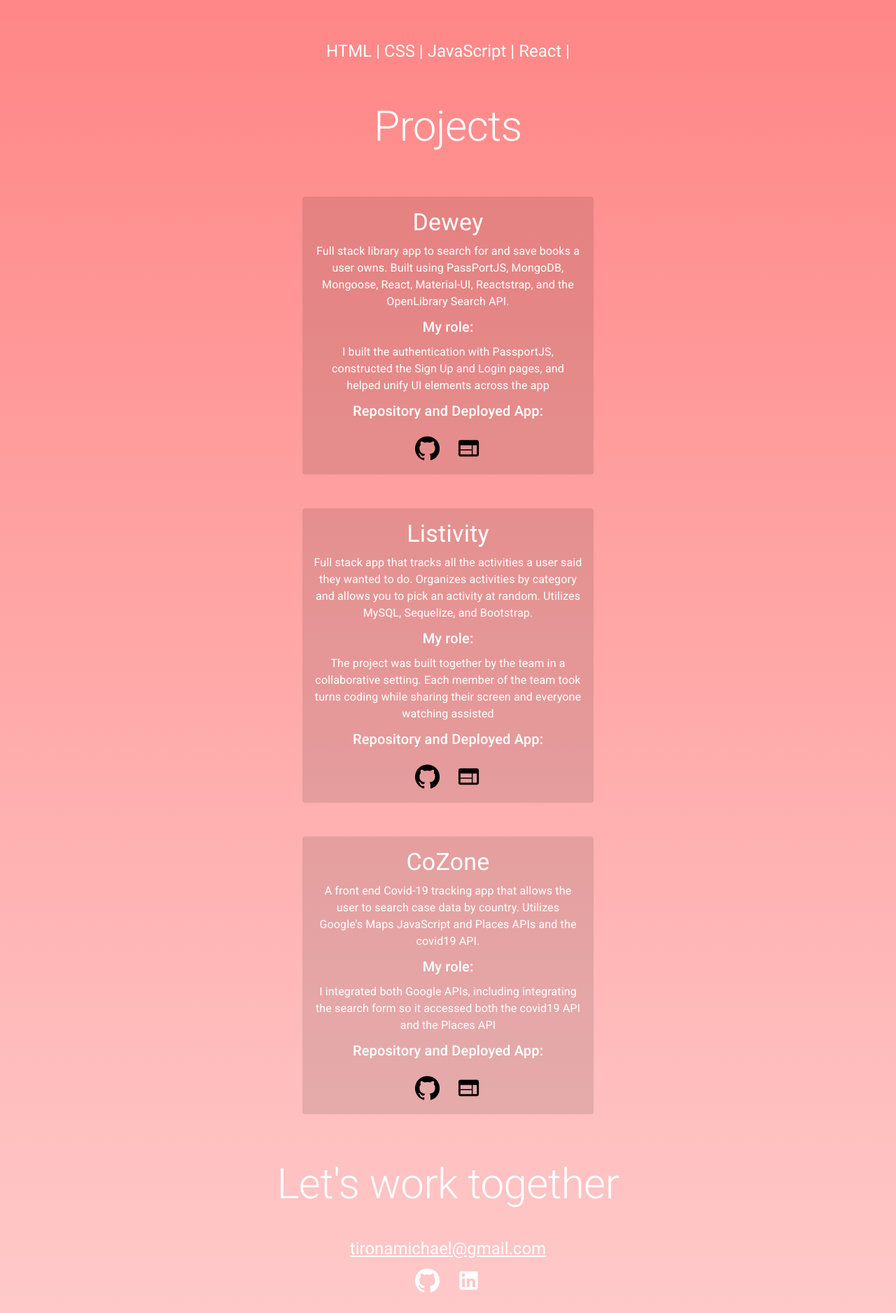
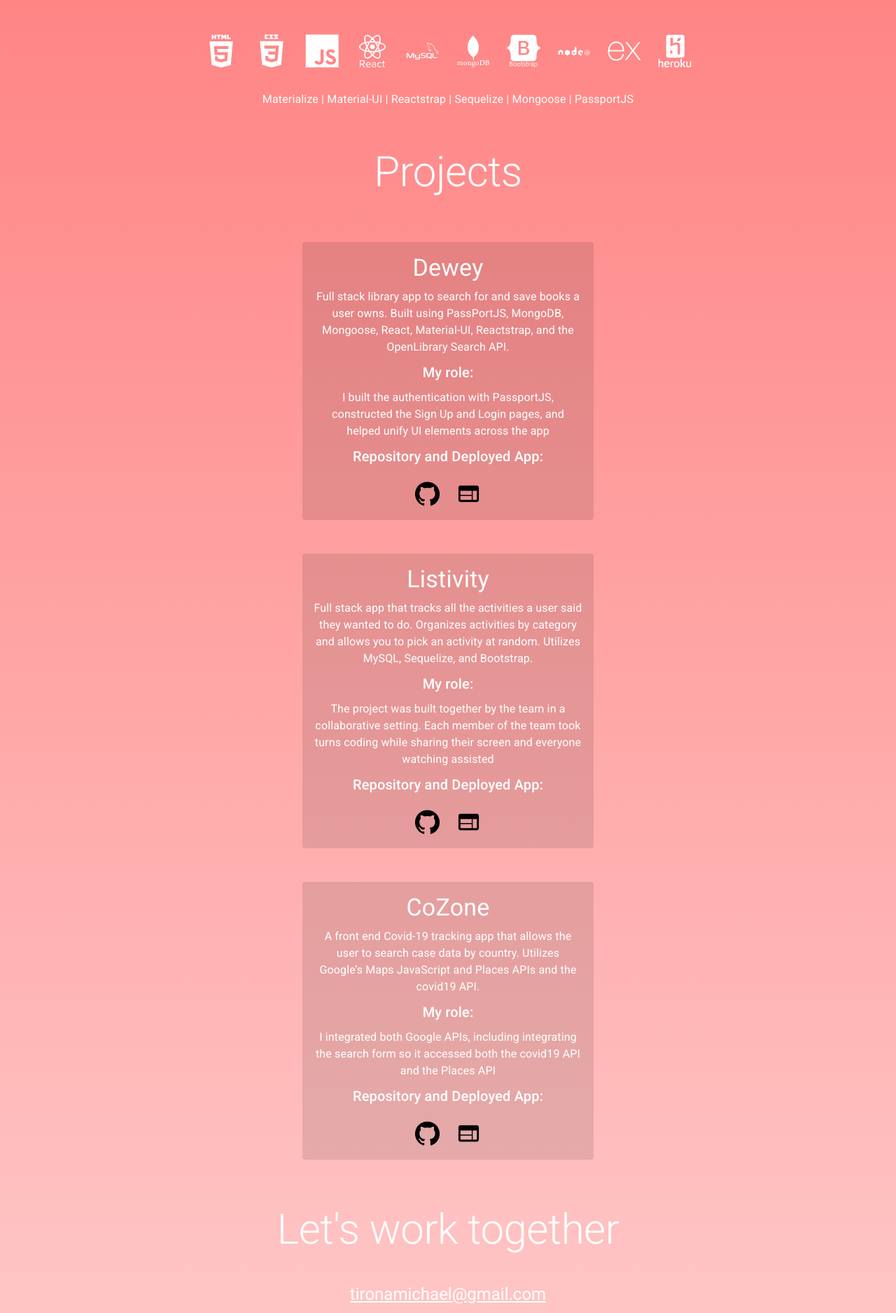
Before and after one commit to tironam/PortfolioReact, a React (Create React App) app: page / in a window 1280 px wide. Shown: the part 896-2772 px from the top of the page at 70% size. Built offline with nearby package versions, Linux system fonts and the light colour scheme.

Commit message:
Added upwork to contact and updated technology section

```diff
--- a/public/index.html
+++ b/public/index.html
@@ -8,6 +8,7 @@
       name="description"
       content="SoCal front end web developer"
     />
+    <link rel="stylesheet" href="https://cdn.jsdelivr.net/gh/konpa/devicon@master/devicon.min.css">
     <link rel="apple-touch-icon" href="%PUBLIC_URL%/logo192.png" />
     <!--
       manifest.json provides metadata used when your web app is installed on a
--- a/src/pages/About/About.js
+++ b/src/pages/About/About.js
@@ -20,6 +20,7 @@ import { IconButton } from '@material-ui/core'
 import "animate.css/animate.min.css"
 import ScrollAnimation from 'react-animate-on-scroll'
 import { FontAwesomeIcon } from '@fortawesome/react-fontawesome'
+import { html5 } from '@fortawesome/free-solid-svg-icons'
 
 const useStyles = makeStyles((theme) => ({
     root: {
@@ -55,7 +56,8 @@ const useStyles = makeStyles((theme) => ({
     },
     text: {
         margin: theme.spacing(2),
-        color: "white"
+        color: "white",
+        textAlign: "center"
     },
     title: {
         margin: theme.spacing(5),
@@ -72,6 +74,14 @@ const useStyles = makeStyles((theme) => ({
     iconBtn: {
         color: 'white',
         marginBottom: theme.spacing(5)
+    },
+    tech: {
+        color: "white",
+        margin: theme.spacing(3),
+        textAlign: "center"
+    },
+    contact: {
+        marginBottom: theme.spacing(7)
     }
 }))
 
@@ -116,14 +126,27 @@ const About = props => {
             alignItems="center"
             sm={12}>
             <ScrollAnimation animateIn="fadeIn" animateOut="fadeOut" delay="200">
-                <section id="projects"></section>
-                <Typography className={classes.title} variant="h2">
+                <section id="technology"></section>
+                <Typography className={classes.title} variant="h3">
                     Technologies
                  </Typography>
             </ScrollAnimation>
             <ScrollAnimation animateIn="fadeIn" animateOut="fadeOut" delay="200">
-                <Typography variant="h5" className={classes.text}>
-                    HTML | CSS | JavaScript | React |
+                <Typography variant="h3" className={classes.tech}>
+                    <i className="devicon-html5-plain-wordmark">  </i>
+                    <i className="devicon-css3-plain-wordmark">  </i>
+                    <i className="devicon-javascript-plain">  </i>
+                    <i className="devicon-react-original-wordmark">  </i>
+                    <i className="devicon-mysql-plain-wordmark">  </i>
+                    <i className="devicon-mongodb-plain-wordmark">  </i>
+                    <i className="devicon-bootstrap-plain-wordmark">  </i>
+                    <i className="devicon-nodejs-plain-wordmark">  </i>
+                    <i class="devicon-express-original">  </i>
+                    <i className="devicon-github-plain-wordmark">  </i>
+                    <i className="devicon-heroku-plain-wordmark"> </i>
+                </Typography>
+                <Typography className={classes.text}>
+                    Materialize | Material-UI | Reactstrap | Sequelize | Mongoose | PassportJS
                 </Typography>
             </ScrollAnimation>
         </Grid>
@@ -194,13 +217,17 @@ const About = props => {
             container
             direction="row"
             justify="center"
-            alignItems="center">
+            alignItems="center"
+            className={classes.contact}>
             <IconButton href="https://github.com/tironam" className={classes.iconBtn} target="_blank">
                 <GitHubIcon fontSize="large" />
             </IconButton>
             <IconButton href="https://www.linkedin.com/in/michael-tirona-9990a7101/" className={classes.iconBtn} target="_blank">
                 <LinkedInIcon fontSize="large" />
             </IconButton>
+            <Button href="https://www.upwork.com/freelancers/~015d0ebc71e45c1972" className={classes.iconBtn}>
+                Upwork
+            </Button>
         </Grid>
         <Grid
             container
```
Also changed, not shown: src/pages/About/about.css (+4 -4 lines).
